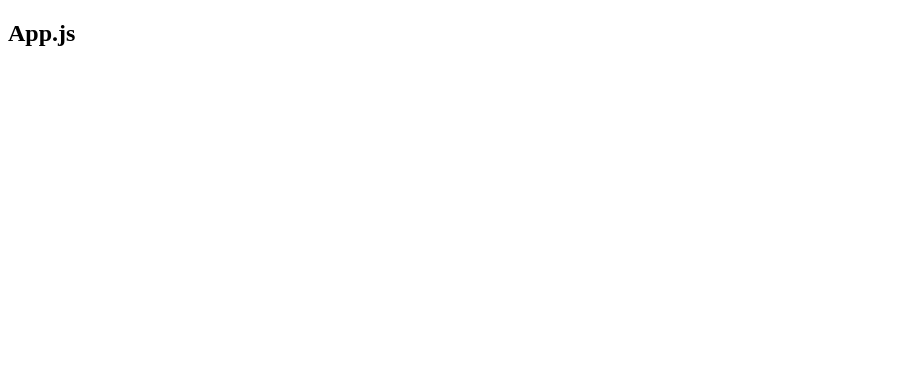
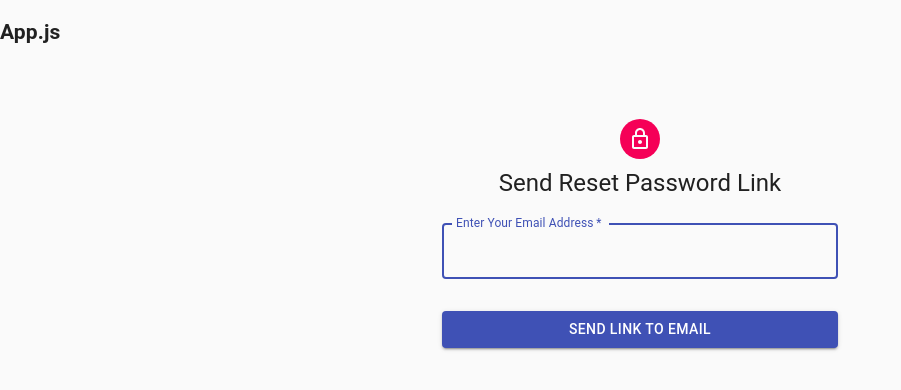
Before and after one commit to Personal-Finance-Analytics/client, a React (Create React App) app: page /sendresetlink in a window 1280 px wide. Shown: the top 390 px of the page, without its empty margins (0-901 px from the left). Built offline with nearby package versions, Linux system fonts and the light colour scheme.

Commit message:
Basic routing completed

```diff
--- a/src/App.js
+++ b/src/App.js
@@ -1,5 +1,4 @@
 import { BrowserRouter as Router, Route } from "react-router-dom";
-import { Link } from "react-router-dom";
 import SendResetPasswordLinkPage from "./pages/SendResetPasswordLinkPage";
 import ConfirmationPage from "./pages/ConfirmationPage";
 import ResetPasswordPage from "./pages/ResetPasswordPage";
@@ -11,15 +10,17 @@ const App = () => {
   return (
     <div className="App">
       <h2>App.js</h2>
-      {/* <SendResetPasswordLinkPage /> */}
-      {/* <ConfirmationPage /> */}
-      {/* <ResetPasswordPage /> */}
-      {/* <LoginPage /> */}
-      {/* <DemoHomePage />
-      <DashboardPage /> */}
       <Router>
         <Route exact path="/" component={DemoHomePage} />
         <Route exact path="/login" component={LoginPage} />
+        <Route exact path="/resetpassword" component={ResetPasswordPage} />
+        <Route
+          exact
+          path="/sendresetlink"
+          component={SendResetPasswordLinkPage}
+        />
+        <Route exact path="/confirm" component={ConfirmationPage} />
+        <Route exact path="/home" component={DashboardPage} />
       </Router>
     </div>
   );
--- a/src/pages/SendResetPasswordLinkPage.js
+++ b/src/pages/SendResetPasswordLinkPage.js
@@ -50,7 +50,7 @@ const SendResetPasswordLinkPage = () => {
             required
             fullWidth
             id="email"
-            label="Email Address"
+            label="Enter Your Email Address"
             name="email"
             autoComplete="email"
             autoFocus
@@ -64,11 +64,6 @@ const SendResetPasswordLinkPage = () => {
           >
             Send Link to Email
           </Button>
-          <Grid item xs>
-            <Link href="#" variant="body2">
-              Forgot password?
-            </Link>
-          </Grid>
         </form>
       </div>
     </Container>
```
